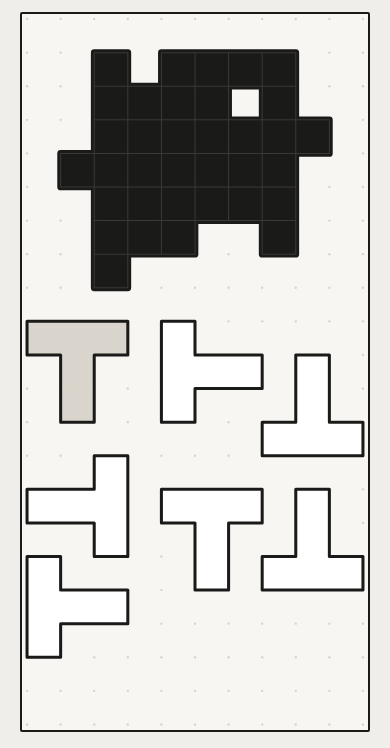
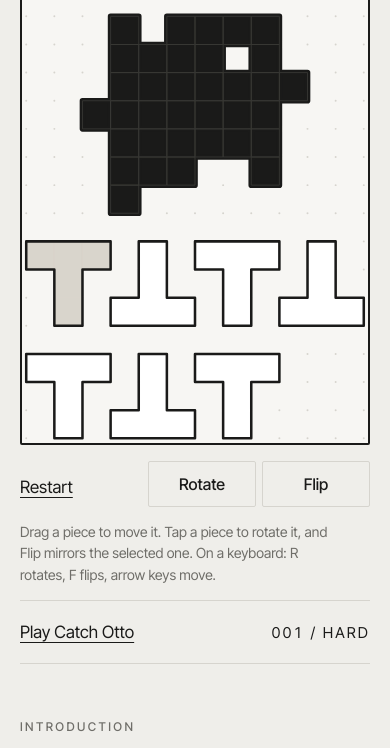
Before and after one commit to Dailygolfgame/catchotto, a plain HTML site: page tight-fit/index.html in a window 390 px wide. Shown: the part 233-981 px from the top of the page. Drawn offline with Linux system fonts and the light colour scheme.

Commit message:
Tight Fit: tidier, shorter board on phones
The loose pieces are now laid out in neat rows: each piece tries every
turn and takes the spot that reaches least far down, pieces never share
an edge, and the area under the frame is only as tall as they need. The
board is wider (12 columns) and the spacing above it is tighter on
phones, so today's puzzle, its pieces and the buttons fit on one screen.

Co-Authored-By: Claude Opus 5.5 <noreply@anthropic.com>
Claude-Session: https://claude.ai/code/session_01CqynxgiEYrsGsYE7psKfDr

```diff
--- a/assets/page.css
+++ b/assets/page.css
@@ -111,6 +111,15 @@ footer nav a { font-size: 14px; }
 .game-main .h2 { margin: 0; font-size: 38px; font-weight: 600; letter-spacing: -.045em; line-height: 1.02; text-wrap: balance; }
 .game-main article p, .game-main article li { margin: 0; }
 @media (max-width: 380px) { .game-main .score .value { font-size: 32px; } .game-main .tf-pad { grid-template-columns: repeat(2, 92px); } }
+@media (max-width: 899px) {
+  .game-main { padding-block: 22px 40px; gap: 14px; }
+  .game-main .score .value { font-size: 34px; }
+  .game-main .tf-tabs button { height: 40px; }
+  .game-main .tf-tabs, .game-main #unl-levels { margin-bottom: 0; }
+  .game-main #unl-levels button { height: 36px; }
+  .game-main .tf-pad button { height: 46px; }
+  .game-main .controls { margin-top: 2px; }
+}
 @media (min-width: 900px) {
   .game-wrap { max-width: 1180px; }
   .game-main { display: grid; grid-template-columns: minmax(0, auto) minmax(300px, 1fr); column-gap: 64px; row-gap: 24px; align-items: start; }
--- a/assets/tight-fit.js
+++ b/assets/tight-fit.js
@@ -3,7 +3,7 @@
 (function () {
 'use strict';
 const G = window.TightFitGen;
-const COLS=10,NS='http://www.w3.org/2000/svg';
+const COLS=12,NS='http://www.w3.org/2000/svg';
 const $=id=>document.getElementById(id);
 const pad2=x=>String(x).padStart(2,'0');
 const localDate=d=>`${d.getFullYear()}-${pad2(d.getMonth()+1)}-${pad2(d.getDate())}`;
@@ -24,14 +24,25 @@ function legal(i,o,x,y){let inT=0;const cs=ors[o];
   return inT===0||inT===cs.length;}
 function nearest(i,o,x,y){let best=null,bd=1e9;for(let Y=0;Y<rows;Y++)for(let X=0;X<COLS;X++){const d=(X-x)**2+(Y-y)**2;if(d<bd&&legal(i,o,X,Y)){bd=d;best=[X,Y];}}return best;}
 const inTray=p=>traySet.has((ors[p.o][0][0]+p.x)+','+(ors[p.o][0][1]+p.y));
-function scatter(){pcs=[];const top=ty+Math.max(...L.tray.map(c=>c[1]))+2;
-  for(let i=0;i<L.n;i++){let placed=null;
-    for(const gap of [1,0]){for(let t=0;t<8&&!placed;t++){const o=(i*3+t)%8;
-      for(let Y=top;Y<rows&&!placed;Y++)for(let X=0;X<COLS&&!placed;X++){if(!legal(i,o,X,Y))continue;
-        let ok=true;if(gap)for(const [cx,cy] of ors[o])for(const q of pcs)for(const [a,b] of cellsOf(q))if(Math.abs(a-cx-X)<=1&&Math.abs(b-cy-Y)<=1)ok=false;
-        if(ok)placed={x:X,y:Y,o};}}
-      if(placed)break;}
-    pcs.push(placed||{x:0,y:top,o:0});}}
+// Lay the loose pieces out under the frame. gap=2: an empty square all round; gap=1: no shared edges (corners may touch).
+function scatter(gap){pcs=[];const top=ty+Math.max(...L.tray.map(c=>c[1]))+2;
+  const clear=(o,X,Y)=>{if(!gap)return true;for(const [cx,cy] of ors[o])for(const q of pcs)for(const [a,b] of cellsOf(q)){const dx=Math.abs(a-cx-X),dy=Math.abs(b-cy-Y);
+    if(gap===2?(dx<=1&&dy<=1):(dx+dy<=1))return false;}return true;};
+  for(let i=0;i<L.n;i++){let best=null;
+    // try every turn of the piece and keep the spot that reaches least far down
+    for(let o=0;o<8;o++){const h=Math.max(...ors[o].map(c=>c[1]));
+      let found=null;for(let Y=top;Y<rows&&!found;Y++)for(let X=0;X<COLS&&!found;X++)if(legal(i,o,X,Y)&&clear(o,X,Y))found={x:X,y:Y,o};
+      if(found){const k=(found.y+h)*100+found.y*COLS+found.x;if(!best||k<best.k)best={...found,k};}}
+    if(!best)return false;
+    pcs.push({x:best.x,y:best.y,o:best.o});}
+  return true;}
+// The smallest table that holds every piece, so the board stays short on phones.
+// Pieces never share an edge; they get a free square all round when that costs at most one row.
+function fitTable(th){
+  const minRows=gap=>{for(let T=3;T<=24;T++){rows=th+2+T;if(scatter(gap))return T;}return 99;};
+  const T1=minRows(1),T2=minRows(2),gap=T2<=T1+1?2:1,T=gap===2?T2:T1;
+  if(T>24){rows=th+2+24;scatter(0);return;}
+  rows=th+2+T;scatter(gap);}
 function shape(o){const cs=ors[o],s=new Set(cs.map(c=>c+''));let f='',e='';
   for(const [x,y] of cs){f+=`M${x} ${y}h1v1h-1z`;
     if(!s.has(x+','+(y-1)))e+=`M${x} ${y}h1`;if(!s.has(x+','+(y+1)))e+=`M${x} ${y+1}h1`;
@@ -80,14 +91,15 @@ const flip=i=>{if(!won)turn(i,pcs[i].o^4);};
 let loading=false;
 function load(puzzle,key,fresh){loading=true;L=puzzle;KEY=key;won=false;ors=orients(L.piece);
   const tw=Math.max(...L.tray.map(c=>c[0]))+1,th=Math.max(...L.tray.map(c=>c[1]))+1;tx=Math.floor((COLS-tw)/2);ty=1;
-  rows=th+2+Math.max(9,L.n*2-2);
+  rows=th+2+24;
   traySet=new Set(L.tray.map(([x,y])=>(x+tx)+','+(y+ty)));
+  pcs=[];fitTable(th);const fresh_pcs=pcs;
   board.setAttribute('viewBox',`-0.15 -0.15 ${COLS+.3} ${rows+.3}`);board.textContent='';
   for(let y=0;y<=rows;y++)for(let x=0;x<=COLS;x++)el('circle',{cx:x,cy:y,r:.035,class:'dot'},board);
   let d='';for(const [x,y] of L.tray)d+=`M${x+tx} ${y+ty}h1v1h-1z`;
   el('path',{d,class:'tray','stroke-width':.2,'stroke-linejoin':'round'},board);el('path',{d,class:'trayline'},board);
   pcs=[];const sv=store.pos[key];
-  if(!fresh&&sv&&sv.length===L.n){let ok=true;for(const [x,y,o] of sv){if(!ors[o]||!legal(-1,o,x,y)){ok=false;break;}pcs.push({x,y,o});}if(!ok)scatter();}else scatter();
+  if(!fresh&&sv&&sv.length===L.n){let ok=true;for(const [x,y,o] of sv){if(!ors[o]||!legal(-1,o,x,y)){ok=false;break;}pcs.push({x,y,o});}if(!ok)pcs=fresh_pcs;}else pcs=fresh_pcs;
   els=pcs.map((p,i)=>{const gEl=el('g',{class:'pc',tabindex:0,role:'button','aria-label':'Piece '+(i+1)},board);el('path',{class:'f'},gEl);el('path',{class:'e'},gEl);
     gEl.addEventListener('pointerdown',ev=>down(ev,i));gEl.addEventListener('focus',()=>select(i));
     gEl.addEventListener('keydown',ev=>{if(won)return;if(ev.key==='Enter'||ev.key===' '){ev.preventDefault();rotate(i);}
```
